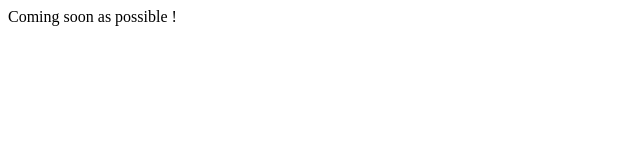
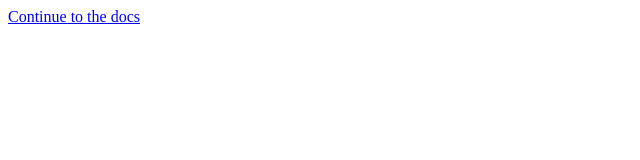
Before and after one commit to Posandu/tronic247.github.io, a plain HTML site: page index.html in a window 1280 px wide. Shown: the whole page, without its empty margins (0-640 px from the left). Drawn offline with Linux system fonts and the light colour scheme.

Commit message:
Update index.html

```diff
--- a/index.html
+++ b/index.html
@@ -5,6 +5,6 @@
 		<script data-ad-client="ca-pub-8836219589547174" async src="https://pagead2.googlesyndication.com/pagead/js/adsbygoogle.js"></script>
 	</head>
 	<body>
-		Coming soon as possible !
+		<a href="https://tronic247.github.io/material-docs/">Continue to the docs</a>
 	</body>
 </html>
```
